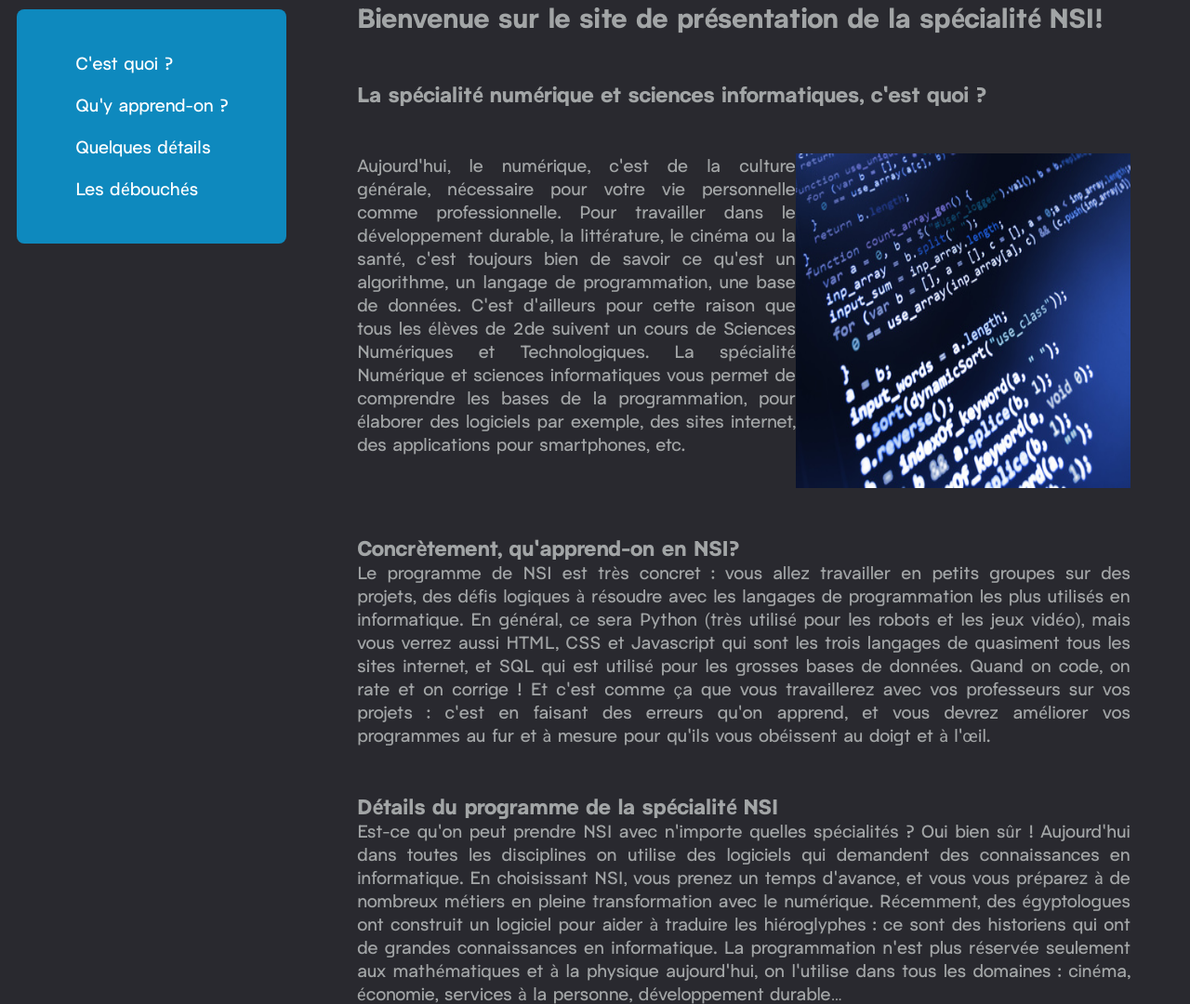
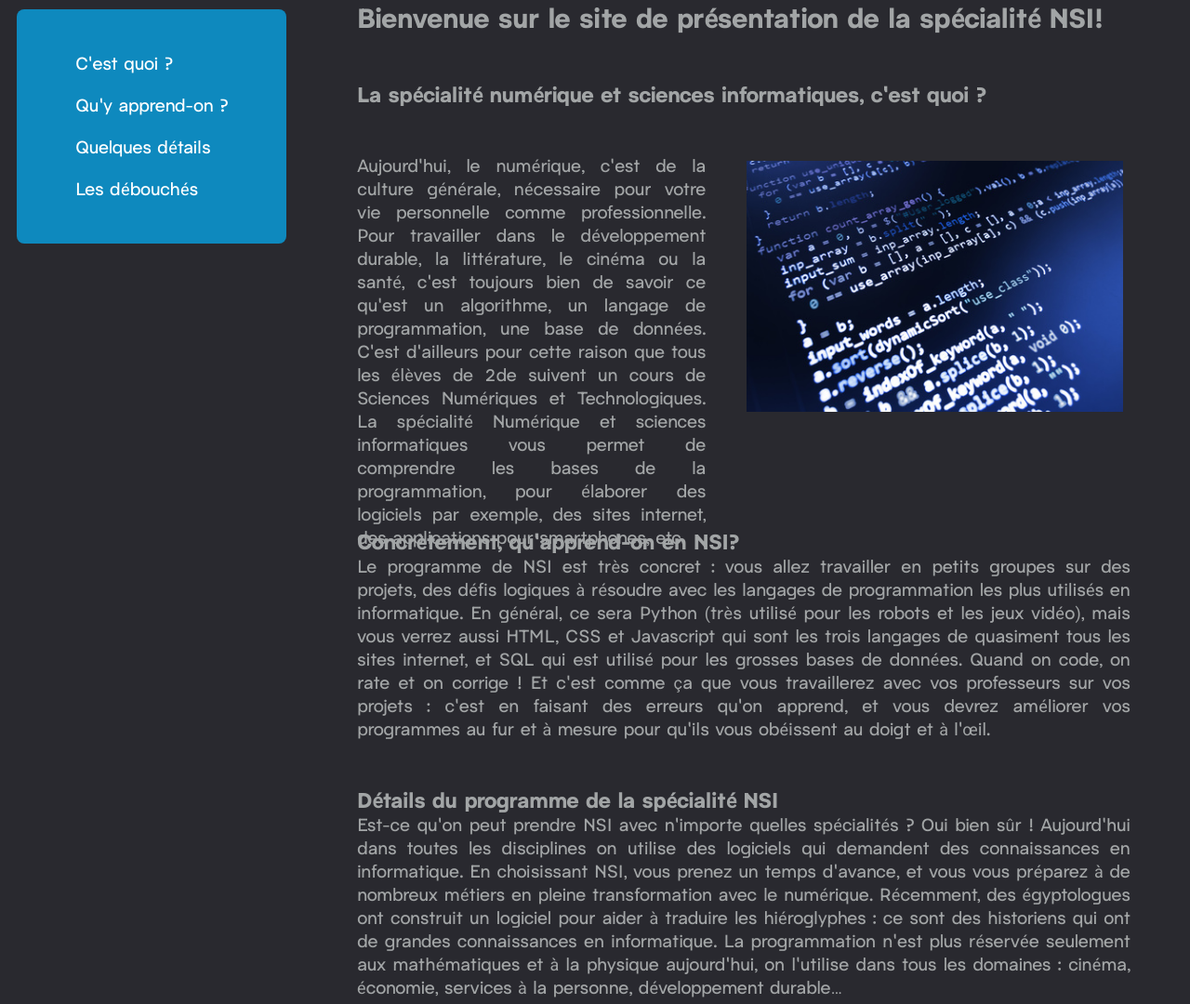
Before and after one commit to agnlt64/NSIte, a Flask app: page / in a window 1280 px wide. Shown: the part 240-1320 px from the top of the page at 93% size. Run offline with Flask 2, Linux system fonts and the light colour scheme.

Commit message:
style image

```diff
--- a/app/static/css/index.css
+++ b/app/static/css/index.css
@@ -25,16 +25,21 @@
 
 #first-part{
     display: flex;
+    gap: 2em;
 }
 
+#second-part{
+    margin-top: -4em;
+}
 .content ul{
     padding: 10px;
 }
 
 img{
-    height: 20em;
-    width: 20em;
+    height: 15em;
+    width: 50em;
     float: right;
+    padding: 8px;
 }
 .goto-menu {
     background-color: var(--main-color);
```
